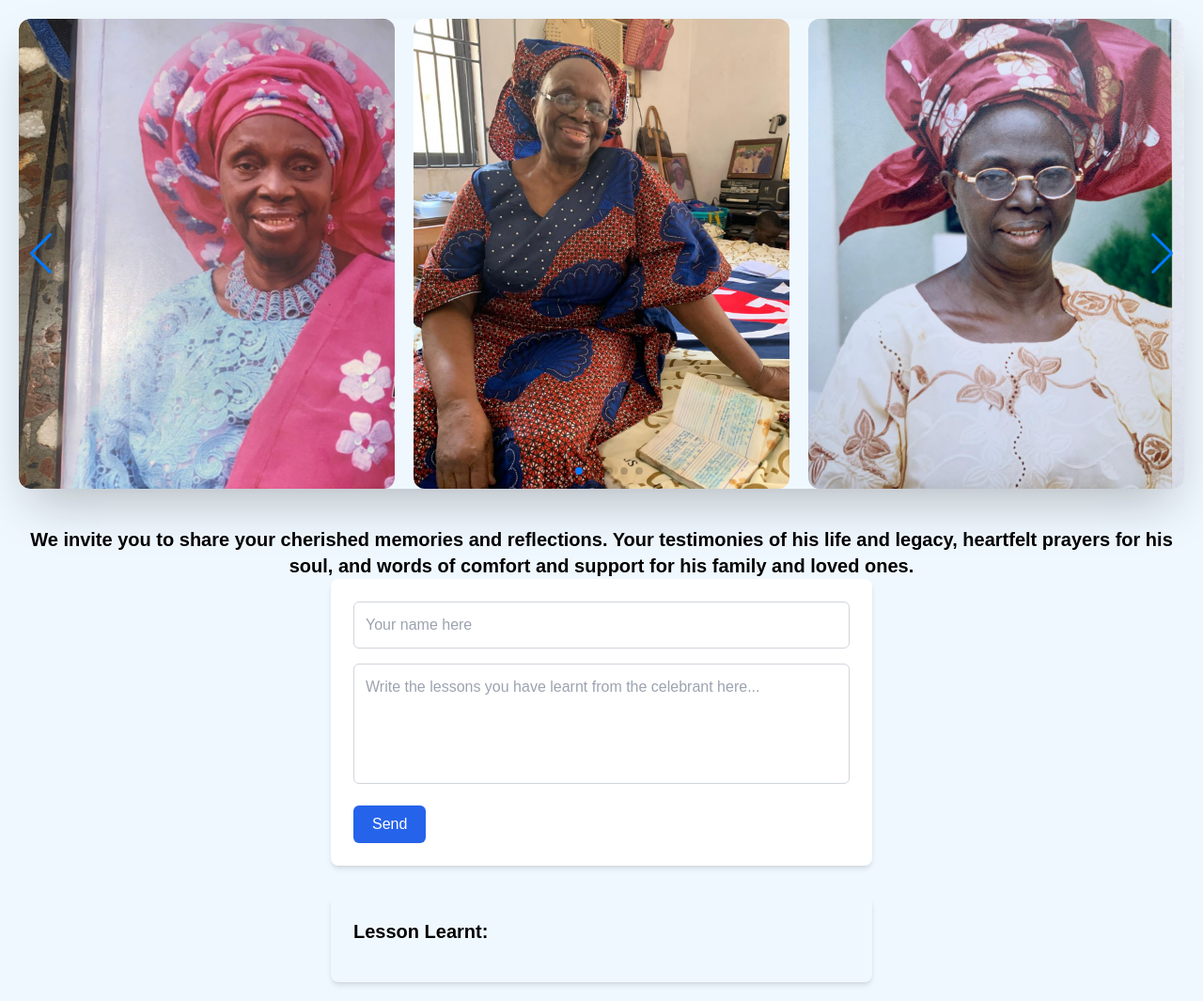
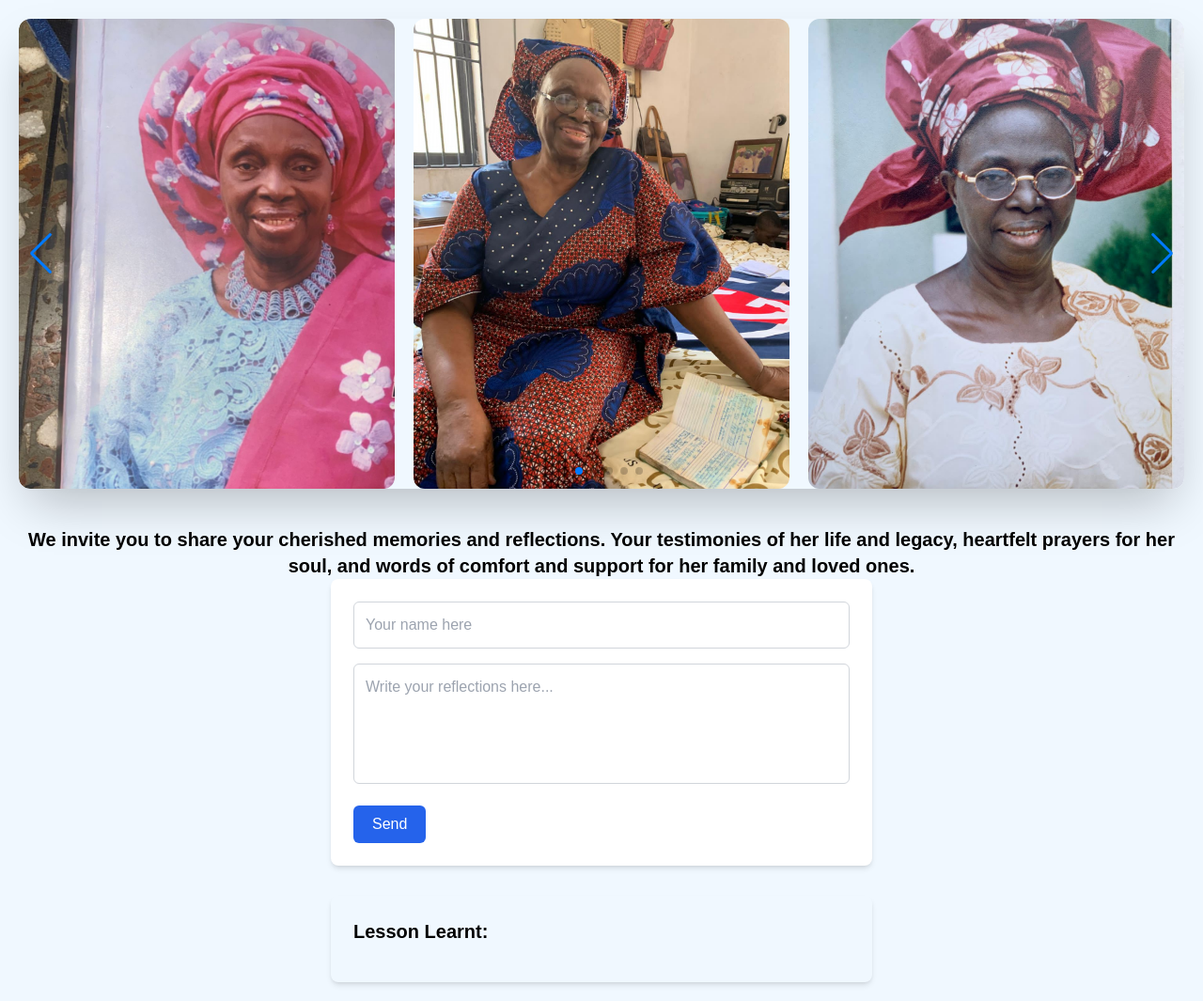
Before and after one commit to amowogbaje/victoria-olayemi-burial, a plain HTML site: page index.html in a window 1280 px wide. Shown: the whole page at 94% size. Drawn offline with nearby package versions, Linux system fonts and the light colour scheme; no server answers.

Commit message:
description update

```diff
--- a/index.html
+++ b/index.html
@@ -17,7 +17,7 @@
     <!-- Open Graph (Facebook, WhatsApp, LinkedIn, etc.) -->
     <meta property="og:title" content="Adios Madam Victoria Olayemi!" />
     <meta property="og:description"
-        content="We invite you to share your cherished memories and reflections. Your testimonies of his life and legacy, heartfelt prayers for his soul, and words of comfort and support for his family and loved ones." />
+        content="We invite you to share your cherished memories and reflections. Your testimonies of her life and legacy, heartfelt prayers for her soul, and words of comfort and support for her family and loved ones." />
     <meta property="og:image" content="https://amowogbaje.github.io/victoria-olayemi-burial/images/vo1.JPG" />
     <meta property="og:url" content="https://amowogbaje.github.io/victoria-olayemi-burial" />
     <meta property="og:type" content="website" />
@@ -53,11 +53,11 @@
         </div> -->
 
         <div class="comments-section">
-            <h2 class="text-xl text-center font-semibold">We invite you to share your cherished memories and reflections. Your testimonies of his life and legacy, heartfelt prayers for his soul, and words of comfort and support for his family and loved ones.</h2>
+            <h2 class="text-xl text-center font-semibold">We invite you to share your cherished memories and reflections. Your testimonies of her life and legacy, heartfelt prayers for her soul, and words of comfort and support for her family and loved ones.</h2>
             <form id="comment-form" class="space-y-4 bg-white p-6 rounded-lg shadow-md max-w-xl mx-auto">
                 <input id="comment-name" placeholder="Your name here"
                     class="w-full p-3 border border-gray-300 rounded-md focus:outline-none focus:ring-2 focus:ring-blue-500" />
-                <textarea id="comment-text" placeholder="Write the lessons you have learnt from the celebrant here..."
+                <textarea id="comment-text" placeholder="Write your reflections here..."
                     required
                     class="w-full p-3 border border-gray-300 rounded-md h-32 resize-none focus:outline-none focus:ring-2 focus:ring-blue-500"></textarea>
                 <button type="submit"
@@ -83,7 +83,7 @@
             <h2>Edit Comment</h2>
             <input id="edit-comment-name" placeholder="Your name here" />
             <textarea id="edit-comment-text"
-                placeholder="Write what you have learnt from the celebrant here..."></textarea>
+                placeholder="Write your reflections here..."></textarea>
             <button onclick="submitEdit()"
                 class="bg-blue-600 text-white px-5 py-2 rounded-md hover:bg-blue-700 transition duration-300">Save
                 Changes</button>
```
